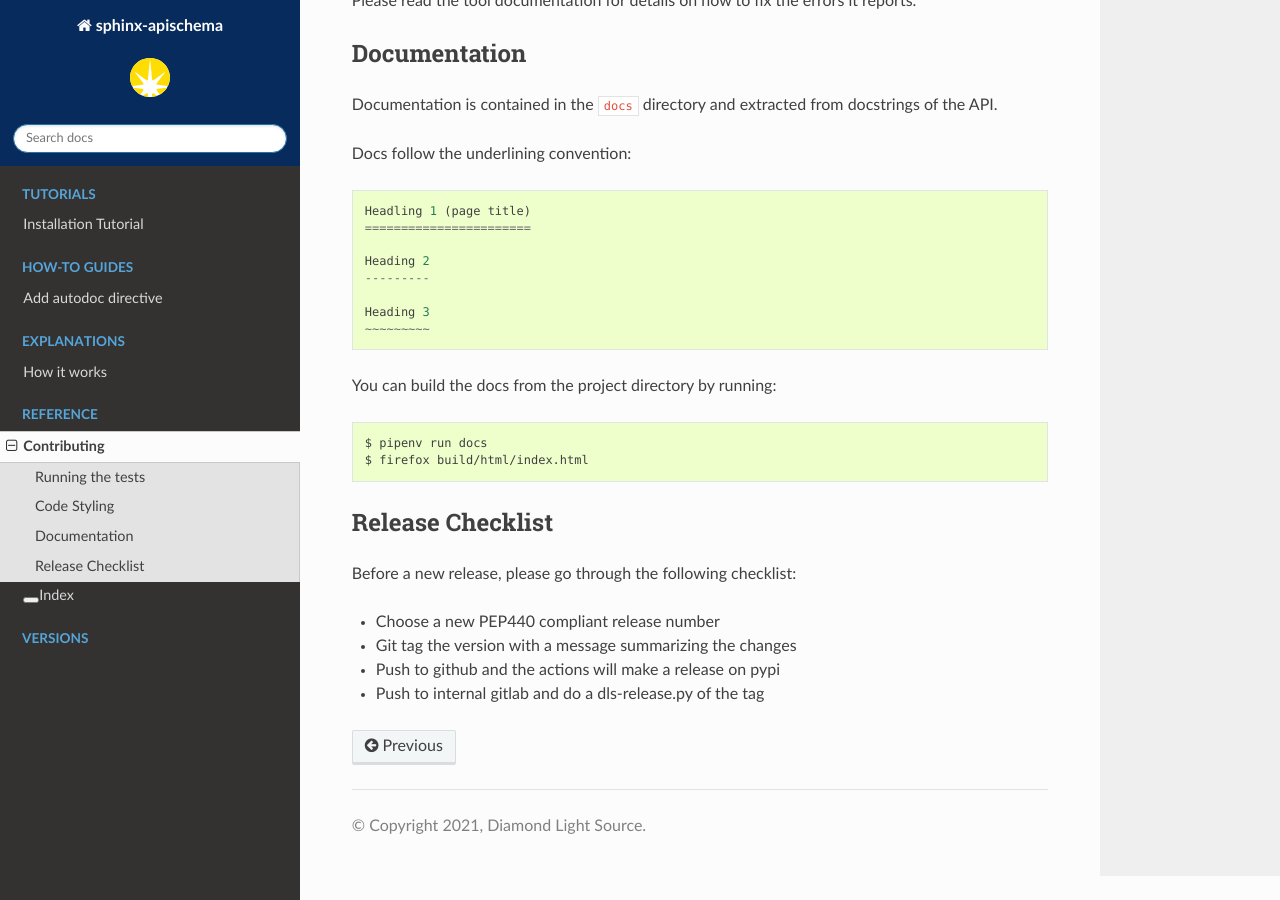
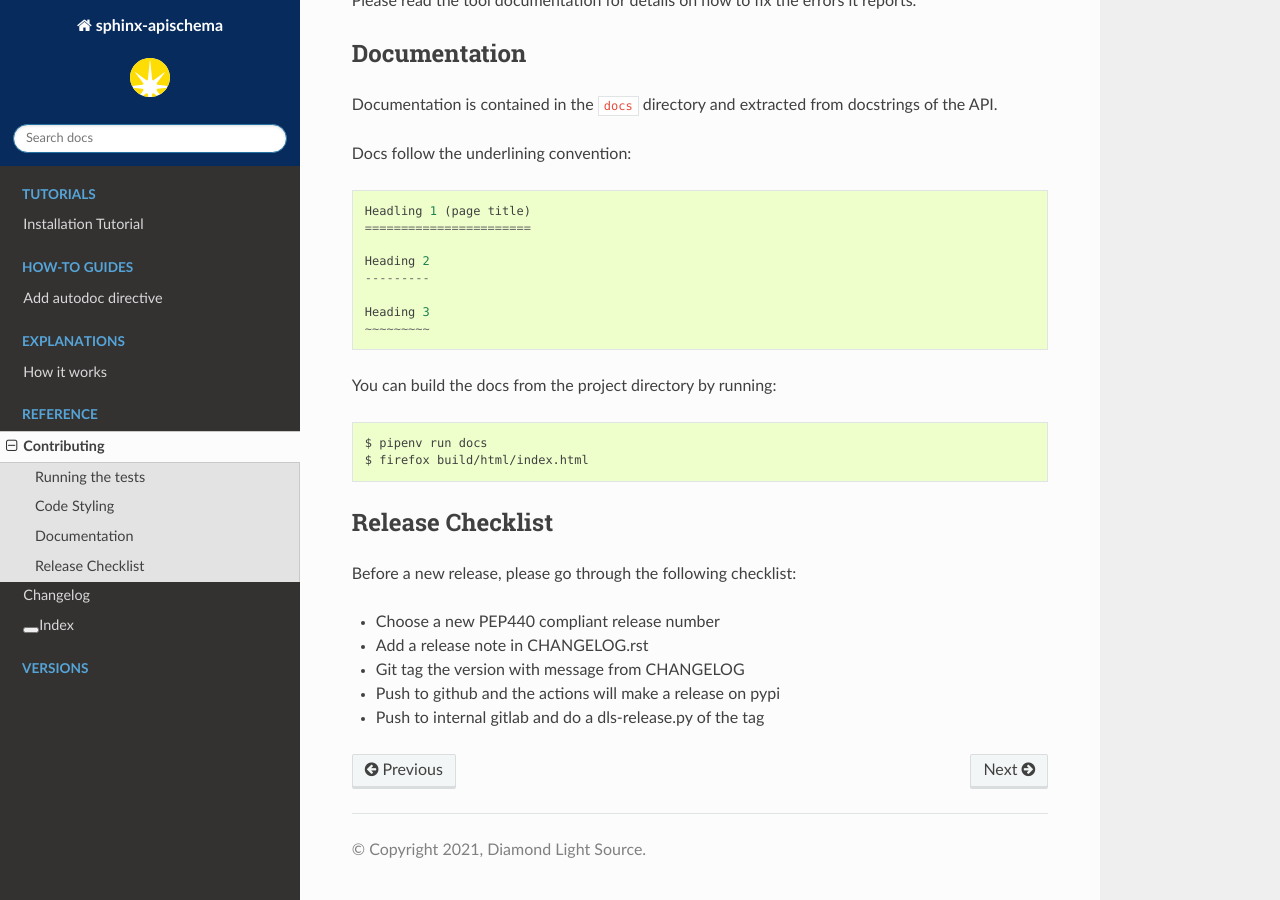
Before and after one commit to DiamondLightSource/sphinx-apischema, a Sphinx documentation site: the page built from docs/reference/contributing.rst, in a window 1280 px wide and 900 px high, scrolled down 857 px. Built offline with Sphinx 7.4.7 and the Read the Docs theme 2.0.0, drawn with Linux system fonts in a browser that asks for light colours; the version number could not be read and is left out.

Commit message:
Add changelog

```diff
--- a/CONTRIBUTING.rst
+++ b/CONTRIBUTING.rst
@@ -73,6 +73,7 @@ Release Checklist
 Before a new release, please go through the following checklist:
 
 - Choose a new PEP440 compliant release number
-- Git tag the version with a message summarizing the changes
+- Add a release note in CHANGELOG.rst
+- Git tag the version with message from CHANGELOG
 - Push to github and the actions will make a release on pypi
 - Push to internal gitlab and do a dls-release.py of the tag
--- a/docs/index.rst
+++ b/docs/index.rst
@@ -59,6 +59,7 @@ Technical reference material, for classes, methods, APIs, commands, and contribu
     :hidden:
 
     reference/contributing
+    reference/changelog
 
 .. rst-class:: endcolumns
 
--- /dev/null
+++ b/docs/reference/changelog.rst
@@ -0,0 +1 @@
+.. include:: ../../CHANGELOG.rst
```
Also changed, not shown: CHANGELOG.rst (added, +22 -0 lines), 1 other file.
